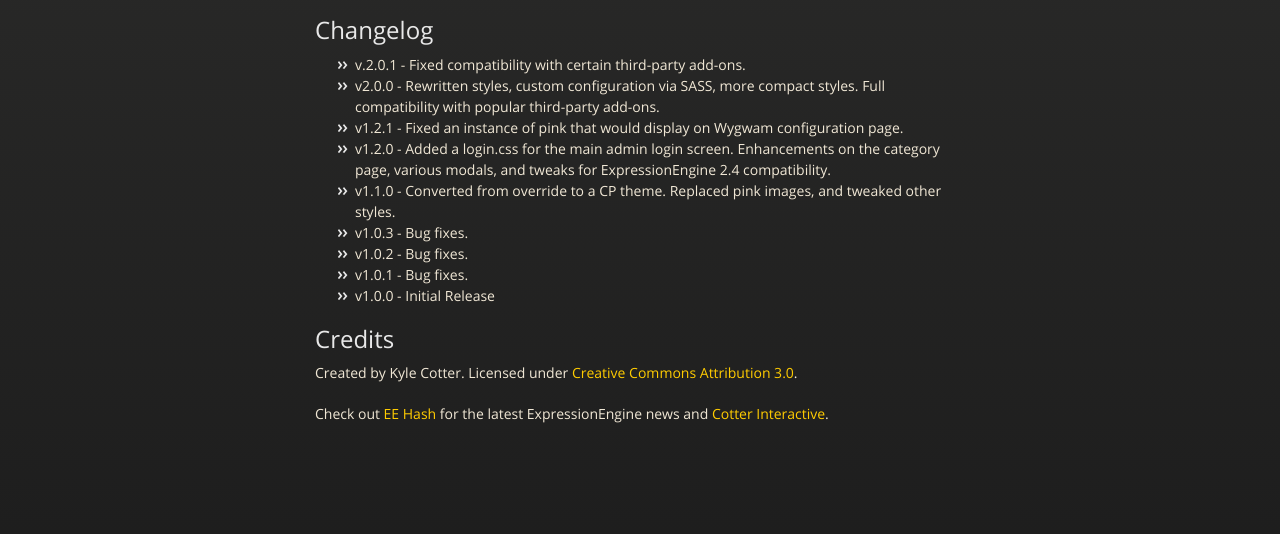
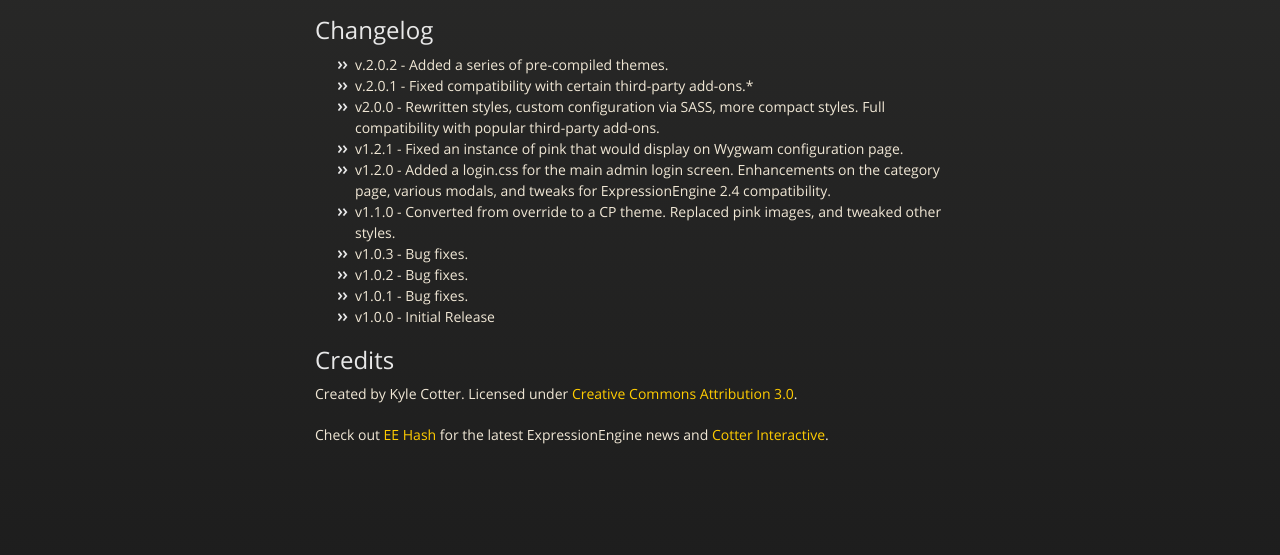
Before and after one commit to kylecotter/Sassy-CP, a plain HTML site: page index.html in a window 1280 px wide. Shown: the part 2553-3108 px from the top of the page. Before the commit the page ends 3087 px from the top, so only its background shows below. Drawn offline with nearby package versions, Linux system fonts and the light colour scheme.

Commit message:
Create gh-pages branch via GitHub

```diff
--- a/index.html
+++ b/index.html
@@ -94,7 +94,8 @@
 </ul><h2>Changelog</h2>
 
 <ul>
-<li>v.2.0.1 - Fixed compatibility with certain third-party add-ons.</li>
+<li>v.2.0.2 - Added a series of pre-compiled themes.</li>
+<li>v.2.0.1 - Fixed compatibility with certain third-party add-ons.* </li>
 <li>v2.0.0 - Rewritten styles, custom configuration via SASS, more compact styles. Full compatibility with popular third-party add-ons.</li>
 <li>v1.2.1 - Fixed an instance of pink that would display on Wygwam configuration page.</li>
 <li>v1.2.0 - Added a login.css for the main admin login screen. Enhancements on the category page, various modals, and tweaks for ExpressionEngine 2.4 compatibility.</li>
```
Also changed, not shown: params.json (+1 -1 lines).
